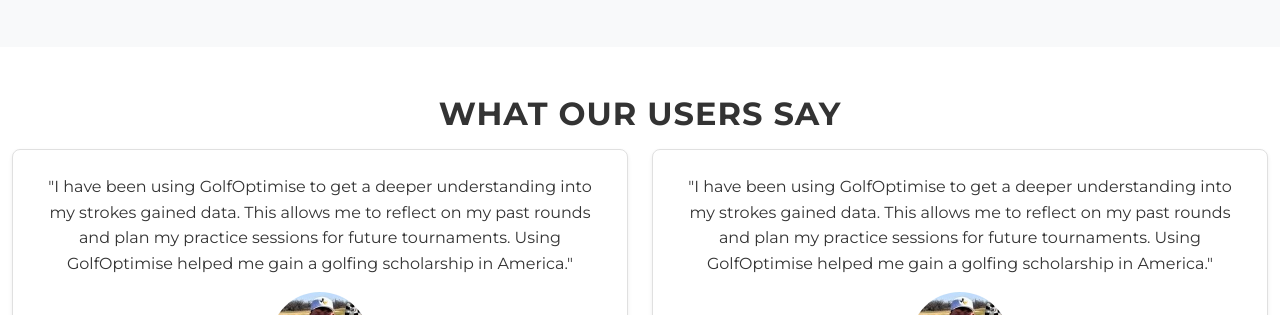
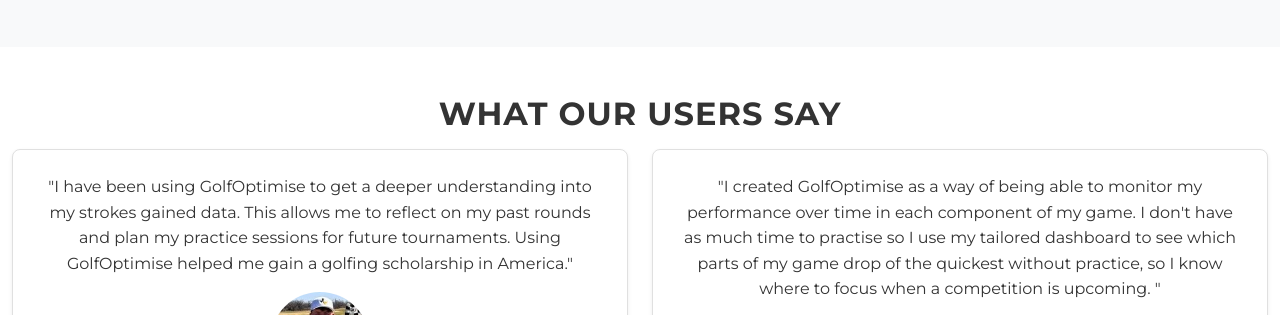
Before and after one commit to jconn5803/golf-by-numbers, a Flask app: page / in a window 1280 px wide. Shown: the part 2409-2724 px from the top of the page. Run offline with Flask 3, Linux system fonts and the light colour scheme; some libraries are stand-ins or nearby versions.

Commit message:
add james to reviewer

```diff
--- a/templates/index.html
+++ b/templates/index.html
@@ -204,12 +204,11 @@
       <div class="col-md-6 mb-4">
         <div class="testimonial-box p-4 shadow-sm text-center">
           <p>
-            "I have been using GolfOptimise to get a deeper understanding into my strokes gained data.
-            This allows me to reflect on my past rounds and plan my practice sessions for future tournaments.
-            Using GolfOptimise helped me gain a golfing scholarship in America."
+            "I created GolfOptimise as a way of being able to monitor my performance over time in each component of my game. I don't have as much time
+            to practise so I use my tailored dashboard to see which parts of my game drop of the quickest without practice, so I know where to focus when a competition is upcoming. "
           </p>
           <img
-            src="{{ url_for('static', filename='images/harrison.jpg') }}"
+            src="{{ url_for('static', filename='images/winner.png') }}"
             alt="Harrison Sewell Headshot"
             class="img-fluid rounded-circle mx-auto d-block my-2"
             style="width: 100px; height: 100px; object-fit: cover;"
@@ -225,9 +224,9 @@
           </div>
 
           <!-- Name & description -->
-          <p class="mt-1 mb-0 fs-5 fw-bold">Harrison Sewell</p>
+          <p class="mt-1 mb-0 fs-5 fw-bold">James Conn</p>
           <p class="mb-0 text-muted small">
-            Golfer at Midland College, 2x Caps for England Boys'
+            Golfer at University of St Andrews, Creator of GolfOptimise
           </p>
         </div>
       </div>
```
